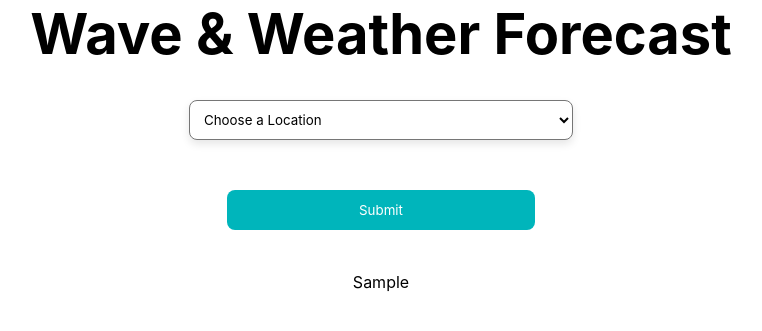
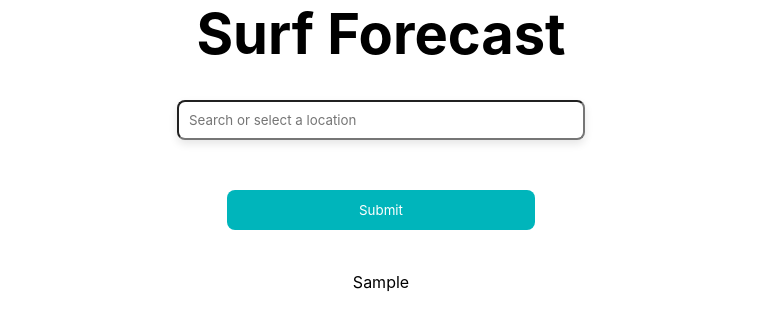
Before and after one commit to ameliar67/waves-forecast, a Python web app: template src/templates/index.html in a window 1280 px wide. Shown: the top 331 px of the page, without its empty margins (259-1021 px from the left). Run offline with Jinja, Linux system fonts and the light colour scheme; the template is opened without the code that fills it: most values are stand-ins (such as "Sample title", 1, 10 or a date in 2020).

Commit message:
Change input location form

```diff
--- a/src/templates/index.html
+++ b/src/templates/index.html
@@ -11,23 +11,19 @@
 
     <div id="main-container">
 
-        <h1 class="landing_page_title">Wave & Weather Forecast</h1>
+        <h1 class="landing_page_title">Surf Forecast</h1>
 
         <form class="location_form" id="location_form" action="/forecast.html" method="post">
+            <input id="location_list" type="text" name="location" list="options" placeholder="Search or select a location">
+            <datalist id="options">
+                {% for loc in locations %}
+                <option value="{{ loc }}">{{ loc }}</option>
+                {% endfor %}
+            </datalist>
+            <br><br>
+            <input id="submit_button" type="submit" value="Submit">
+        </form>
 
-            <select name="location-list" id="location_list">
-                <option value="" disabled selected>Choose a Location</option>
-                {% for loc in locations %}
-                <option>{{ loc }}</option>
-                {% endfor %}
-            </select>
-
-            <br><br>
-
-            <input type="submit" id="submit_button" value="Submit">
-            <!-- <iframe src="templates/world_map.html" width="650px" height="500px" allow="same-origin"></iframe> -->
-
-        </form>
         <div id="map">
             {{ world_map | safe }}
         </div>
```
